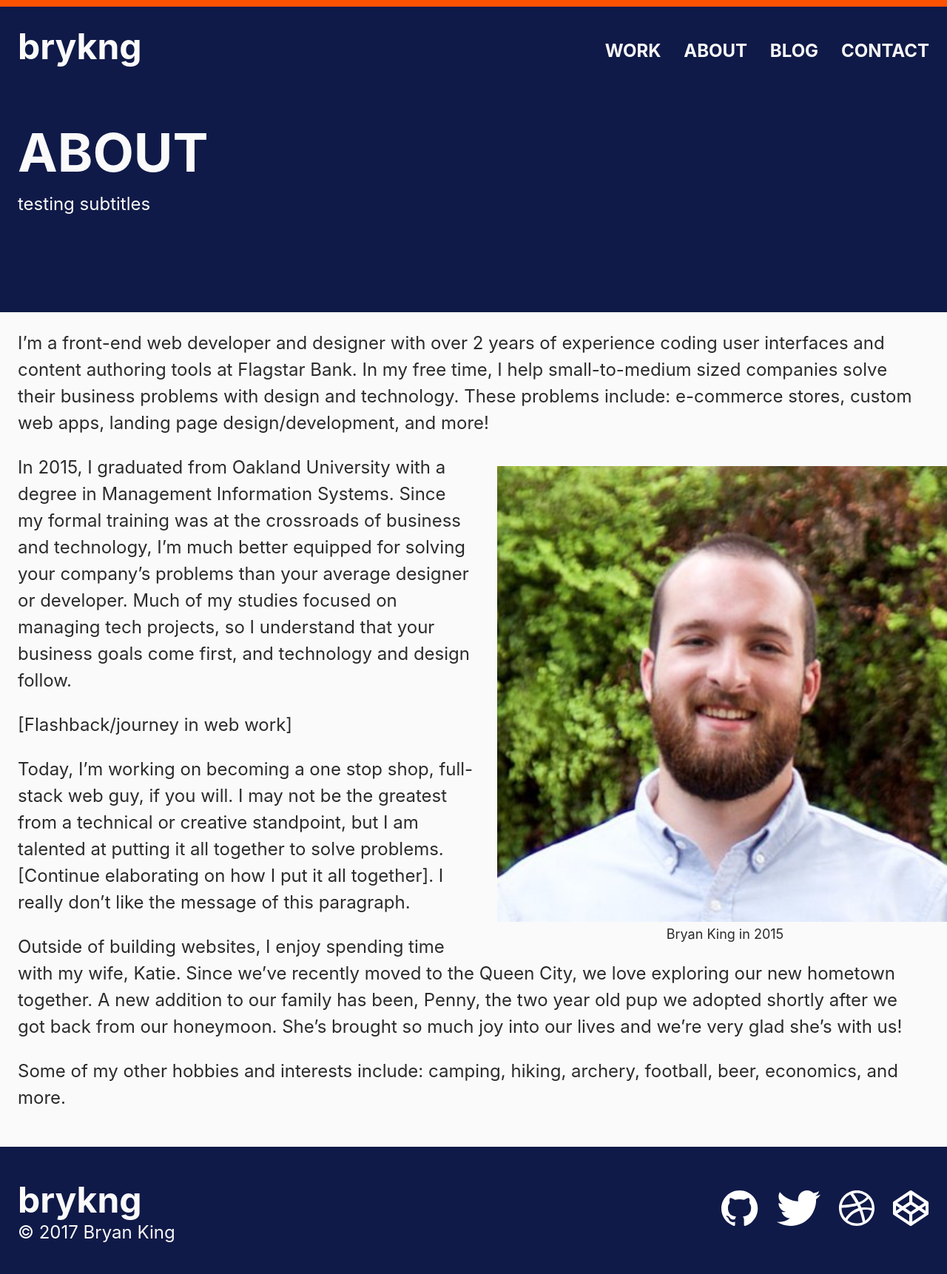
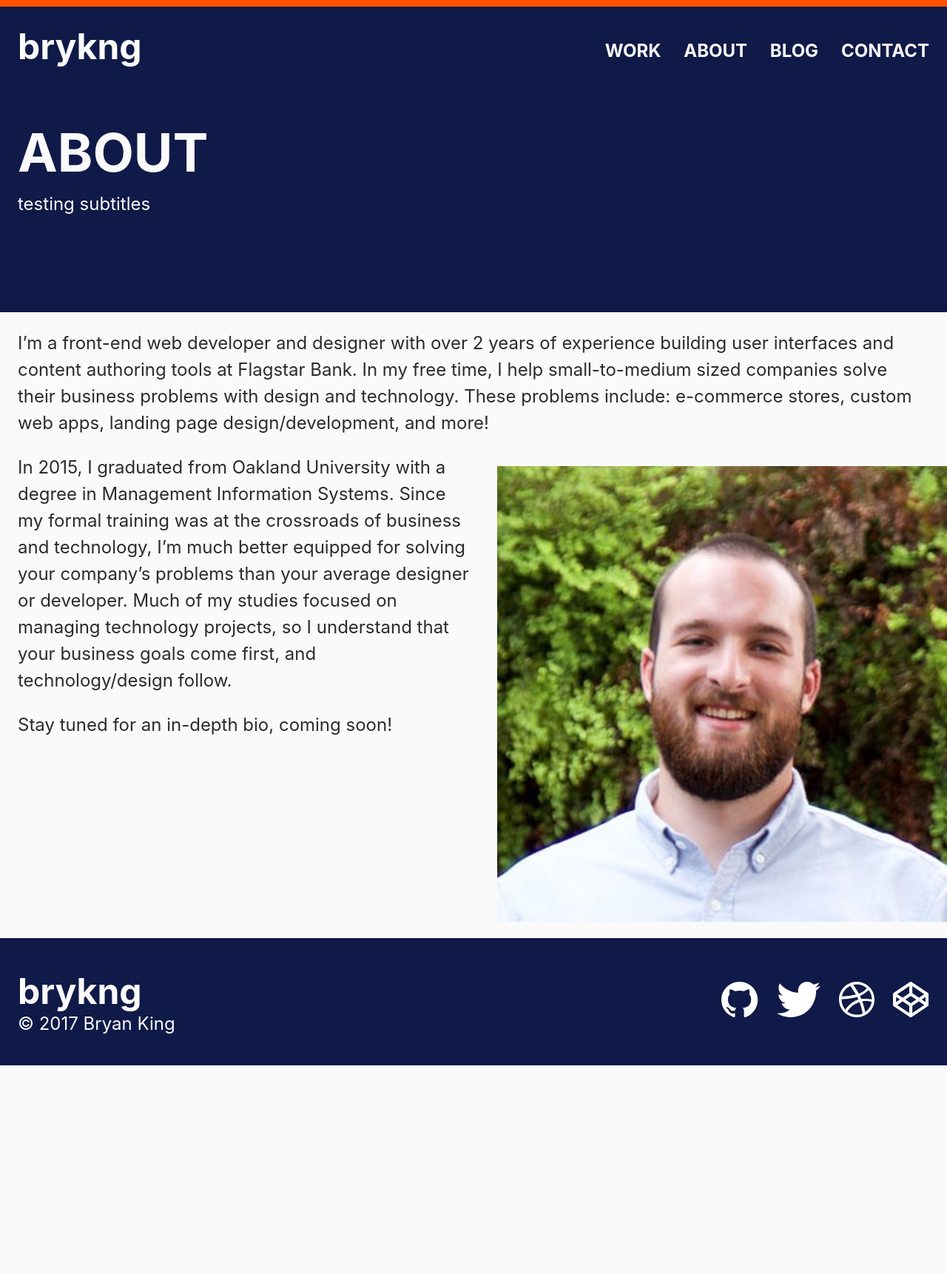
Before and after one commit to boldlybryan/brykng, a Jekyll site: the page built from about.md, in a window 1280 px wide. Shown: the whole page at 74% size. Built offline with Jekyll 4.4.1, drawn with Linux system fonts in a browser that asks for light colours; after the commit the page ends 1440 px from its top, so only the background shows below that.

Commit message:
Updating content, styling tweaks

```diff
--- a/_includes/contact.html
+++ b/_includes/contact.html
@@ -16,6 +16,6 @@
     <textarea name="Message" rows="8"></textarea>
   </fieldset>
 <input type="text" name="_gotcha" class="hide">
-  <input type="hidden" name="_next" value="thanks.html">
+  <input type="hidden" name="_next" value="/thanks">
   <button type="submit">Send</button>
 </form>
--- a/_layouts/home.html
+++ b/_layouts/home.html
@@ -13,7 +13,7 @@ layout: default
       <h2>Selected Work</h2>
       <div class="grid">
         {% assign project_list = site.projects | sort: 'year' | reverse %}
-        {% for project in project_list %}
+        {% for project in project_list limit: 2%}
           <article>
             <a href="{{ project.url | relative_url }}">
               <div class="project__info">
--- a/_sass/brykng/_components.scss
+++ b/_sass/brykng/_components.scss
@@ -19,6 +19,7 @@
     text-decoration: none;
     color: $white;
     margin-bottom: 0.50em;
+    margin-right: 1.5em;
   }
 
   .navbar__nav {
--- a/_sass/brykng/_layout.scss
+++ b/_sass/brykng/_layout.scss
@@ -121,6 +121,10 @@ section:first-of-type {
     }
   }
 
+  .project__thumbnail img {
+    object-fit: cover;
+  }
+
   article .project__info {
     visibility: hidden;
     opacity: 0;
--- a/about.md
+++ b/about.md
@@ -6,19 +6,12 @@ permalink: /about/
 order: 2
 ---
 
-I'm a front-end web developer and designer with over 2 years of experience coding user interfaces and content authoring tools at Flagstar Bank. In my free time, I help small-to-medium sized companies solve their business problems with design and technology. These problems include: e-commerce stores, custom web apps, landing page design/development, and more!
+I'm a front-end web developer and designer with over 2 years of experience building user interfaces and content authoring tools at Flagstar Bank. In my free time, I help small-to-medium sized companies solve their business problems with design and technology. These problems include: e-commerce stores, custom web apps, landing page design/development, and more!
 
 <figure class="right">
 	<img src="/images/bryan-king.jpg" alt="Bryan King">
-	<figcaption>Bryan King in 2015</figcaption>
 </figure>
 
-In 2015, I graduated from Oakland University with a degree in Management Information Systems. Since my formal training was at the crossroads of business and technology, I'm much better equipped for solving your company's problems than your average designer or developer. Much of my studies focused on managing tech projects, so I understand that your business goals come first, and technology and design follow.
+In 2015, I graduated from Oakland University with a degree in Management Information Systems. Since my formal training was at the crossroads of business and technology, I'm much better equipped for solving your company's problems than your average designer or developer. Much of my studies focused on managing technology projects, so I understand that your business goals come first, and technology/design follow.
 
-[Flashback/journey in web work]
-
-Today, I'm working on becoming a one stop shop, full-stack web guy, if you will. I may not be the greatest from a technical or creative standpoint, but I am talented at putting it all together to solve problems. [Continue elaborating on how I put it all together]. I really don't like the message of this paragraph.
-
-Outside of building websites, I enjoy spending time with my wife, Katie. Since we've recently moved to the Queen City, we love exploring our new hometown together. A new addition to our family has been, Penny, the two year old pup we adopted shortly after we got back from our honeymoon. She's brought so much joy into our lives and we're very glad she's with us!
-
-Some of my other hobbies and interests include: camping, hiking, archery, football, beer, economics, and more.
+Stay tuned for an in-depth bio, coming soon!
```
Also changed, not shown: _projects/bryan-loves-katie.markdown (added, +10 -0 lines), images/portfolio/bryan-loves-katie/b-loves-k.png (added).
